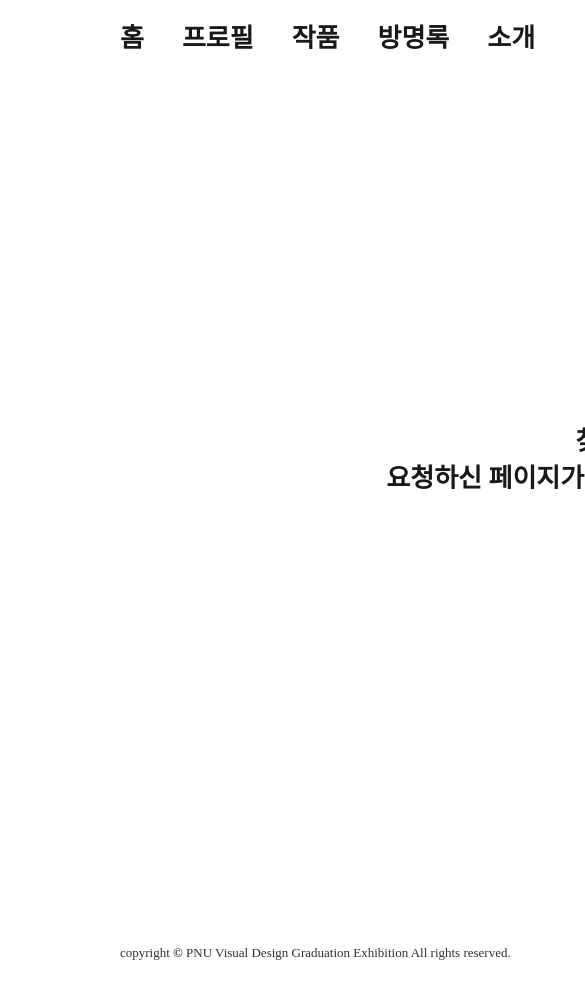
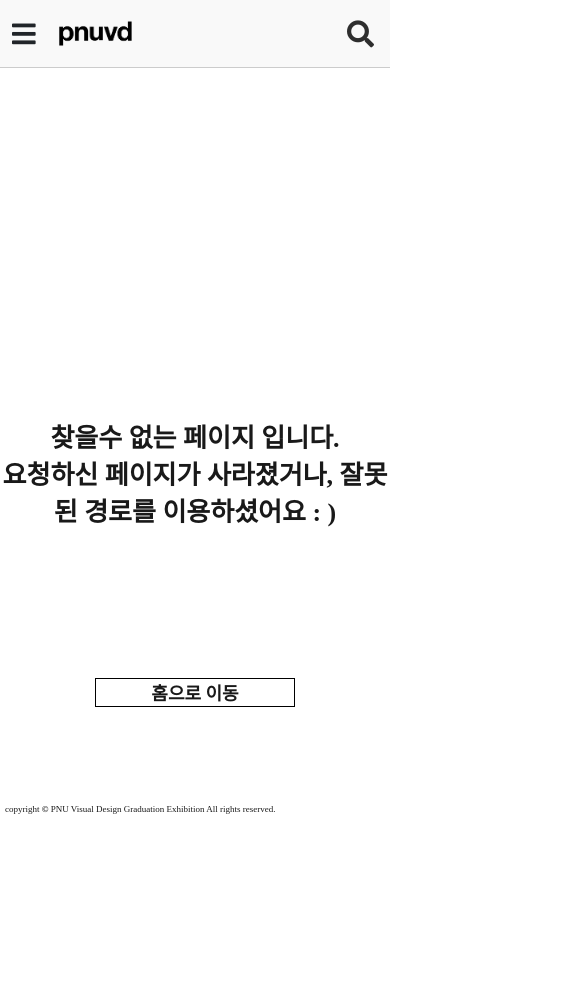
Before and after one commit to NPclown/pusan-visual-design-exhibition-site, a React (Create React App) app: page /error in a window 390 px wide. Shown: the top 983 px of the page, 585 px wide, since content can reach past the window. After the commit the page ends 844 px from the top, so only its background shows below. Built offline with nearby package versions, Linux system fonts and the light colour scheme; a web font is replaced by a local one.

Commit message:
모바일 메인 디자인

```diff
--- a/src/assets/font.css
+++ b/src/assets/font.css
@@ -230,3 +230,14 @@
     letter-spacing: normal;
     color: rgba(0, 0, 0, 0.9);
 }
+
+.font-s9-w5-b9{
+    font-family: 'KoPubDotum';
+    font-size: 9px;
+    font-weight: 500;
+    font-stretch: normal;
+    font-style: normal;
+    line-height: 60px;
+    letter-spacing: normal;
+    color: rgba(0, 0, 0, 0.9);
+}
--- a/src/assets/main.css
+++ b/src/assets/main.css
@@ -56,6 +56,7 @@
     margin-left : -120px;
     margin-top : -200px;
     margin-bottom : -60px;
+    width : 1440px;
 }
 
 .nav-bar{
@@ -151,6 +152,12 @@
     float : right;
 }
 
+.search-item{
+    display: flex;
+    align-items: center;
+    float : right;
+}
+
 select {
     width: 60px;
     border: 0px solid #999;
@@ -178,6 +185,12 @@ select {
     color: rgba(0, 0, 0, 0.9);
 }
 
+.nav-menu-mobile{
+    display: none;
+}
+.search-item-mobile{
+    display: none;
+}
 
 .title {
     width: 100%;
@@ -238,17 +251,12 @@ select {
     cursor: pointer;
 }
 
+.footer-item-mobile{
+    display: none;
+}
+
 .footer-copyright{
     float: left;
-    opacity: 0.9;
-    font-family: KoPubDotum;
-    font-size: 13px;
-    font-weight: 500;
-    font-stretch: normal;
-    font-style: normal;
-    letter-spacing: normal;
-    color : #000000;
-    line-height: 60px;
 }
 
 .footer-times{
@@ -267,3 +275,102 @@ select {
 a {
     text-decoration: none !important;
 }
+
+
+@media screen and (max-width: 500px) {
+    .App {
+        width : 100%;
+        min-width: 320px;
+        margin : auto;
+    }
+
+    .header {
+        width: 100%;
+        height: 67px;
+        margin-right: auto;
+        margin-left: auto;
+        min-width: 320px;
+        background: #f9f9f9;
+        box-shadow: 0 1px 0 0 rgba(0, 0, 0, 0.2);
+    }
+
+    .content {
+        width: 100%;
+        height: 80vh;
+        margin-right: auto;
+        margin-left: auto;
+        min-width: 320px;
+        overflow-x: hidden !important;
+    }
+
+    .footer {
+        position : absolute;
+        top : 95vh;
+        width: 100%;
+        height: 15px;
+        margin-right: auto;
+        margin-left: auto;
+        min-width: 320px;
+    }
+
+    .main-video {
+        margin-left : -6vw;
+        margin-right : auto;
+        margin-top : 10vh;
+        margin-bottom : auto;
+        width : 112%;
+    }
+
+    .nav-menu {
+        display: none;
+    }
+
+    .search-item {
+        display : none;
+    }
+
+    .nav-bar {
+        height: 67px;
+    }
+
+    .nav-menu-mobile {
+        display : grid;
+        grid-template-columns: repeat(2, auto);
+    }
+
+    .nav-mobile-img{
+        width: 119px;
+    }
+
+    .searchbar {
+        height: 67px;
+    }
+
+    .search-item-mobile{
+        display: block;
+    }
+
+    .searchbar-icon {
+        margin-right : 16px;
+    }
+
+    .bars-icon{
+        margin-left: 12px;
+        font-size : 27px;
+        line-height: 67px !important;
+    }
+
+    .footer-item{
+        display: none;
+    }
+
+    .footer-item-mobile{
+        display: block;
+        height: 100%;
+        margin-left: 5px;
+    }
+
+    .footer-copyright {
+        line-height: 15px !important;
+    }
+}
--- a/src/components/Footer/Footer.js
+++ b/src/components/Footer/Footer.js
@@ -4,11 +4,18 @@ import {Image} from 'react-bootstrap';
 const Footer = () =>{
     return (
         <div className="footer">
-            <div className="footer-copyright font-s13-w5-b9">
-                copyright <span className="footer-times">©</span> PNU Visual Design Graduation Exhibition All rights reserved.
+            <div className="footer-item-mobile">
+                <div className="footer-copyright font-s9-w5-b9">
+                    copyright <span className="footer-times">©</span> PNU Visual Design Graduation Exhibition All rights reserved.
+                </div>
             </div>
-            <div className="footer-logo">
-                <Image className="footer-logo-img" src="/image/common/logo.png" alt="logo" fluid />
+            <div className="footer-item">
+                <div className="footer-copyright font-s13-w5-b9">
+                    copyright <span className="footer-times">©</span> PNU Visual Design Graduation Exhibition All rights reserved.
+                </div>
+                <div className="footer-logo">
+                    <Image className="footer-logo-img" src="/image/common/logo.png" alt="logo" fluid />
+                </div>
             </div>
         </div>
     );
--- a/src/components/Guest/GuestRegister.js
+++ b/src/components/Guest/GuestRegister.js
@@ -14,7 +14,7 @@ const GuestRegister = (props) =>{
 
     const registerGuestBook = async() =>{
         var state = false;
-	var content = String(guestbook).trim();
+	    var content = String(guestbook).trim();
         if (content === ""){
             alert('방명록을 입력해주세요!')
         }else{
--- a/src/components/Header/Navbar.js
+++ b/src/components/Header/Navbar.js
@@ -1,9 +1,18 @@
 import React from 'react';
 import { Link } from 'react-router-dom';
+import { Image } from 'react-bootstrap';
 
 const Navbar = (props) => {
     return(
         <nav className="nav-bar">
+            <div className="nav-menu-mobile">
+                <div>
+                    <i className='fas fa-bars bars-icon'></i>
+                </div>
+                <div>
+                    <Image className="nav-mobile-img" src="/image/common/logo.png" alt="logo" fluid />
+                </div>
+            </div>
             <ul className='nav-menu'>
                 <li>
                     <Link className={'홈'===props.state?'nav-links active font-s26-w7-b9':'nav-links font-s26-w7-b9'} to="/">홈</Link>
--- a/src/components/Header/Searchbar.js
+++ b/src/components/Header/Searchbar.js
@@ -26,6 +26,10 @@ const Searchbar = (props) => {
 
     return(
         <div className="searchbar">
+            <div className="search-item-mobile">
+                <i className='fas fa-search searchbar-icon' onClick={checkSearch}></i>
+            </div>
+            <div className="search-item">
                 <div className='searchbar-selector'>
                     <div className='font-s26-w7-b9'>이름</div>
                 </div>
@@ -44,6 +48,7 @@ const Searchbar = (props) => {
                     check ? (<Redirect to={`/search/name/${value}`} />) : ('')
                 }
             </div>
+        </div>
     )
 }
 
--- a/src/pages/Home.js
+++ b/src/pages/Home.js
@@ -9,7 +9,7 @@ const Home = () =>{
           <Header state="홈"></Header>
           <div className="content">
               <div>
-                <video className='main-video' src="/image/common/main.mp4" type="video/mp4" width="1440px" autoPlay muted loop playsInline></video>
+                <video className='main-video' src="/image/common/main.mp4" type="video/mp4" autoPlay muted loop playsInline></video>
               </div>
           </div>
           <Footer></Footer>
```
Lines whose indentation alone changed are shown as unchanged.
